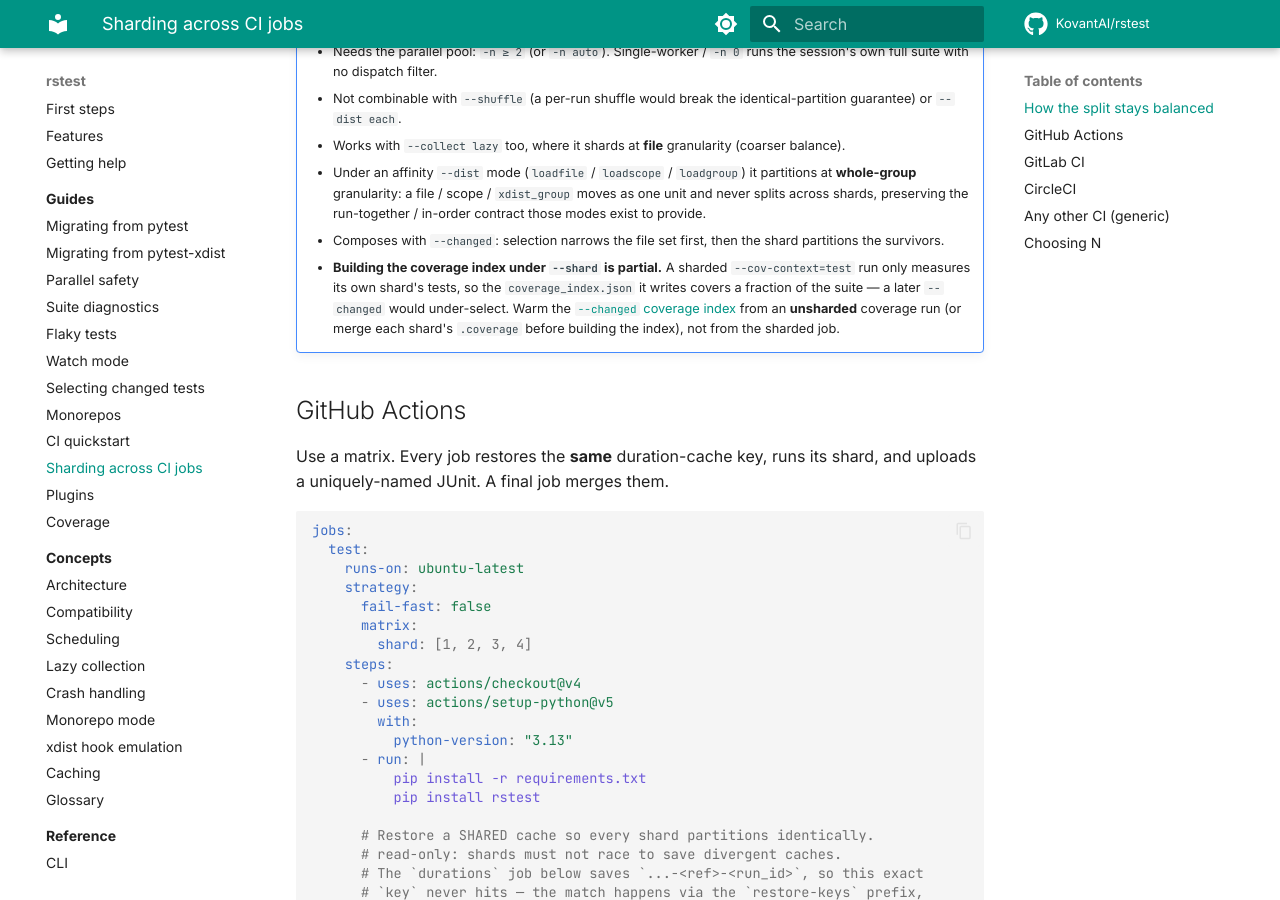
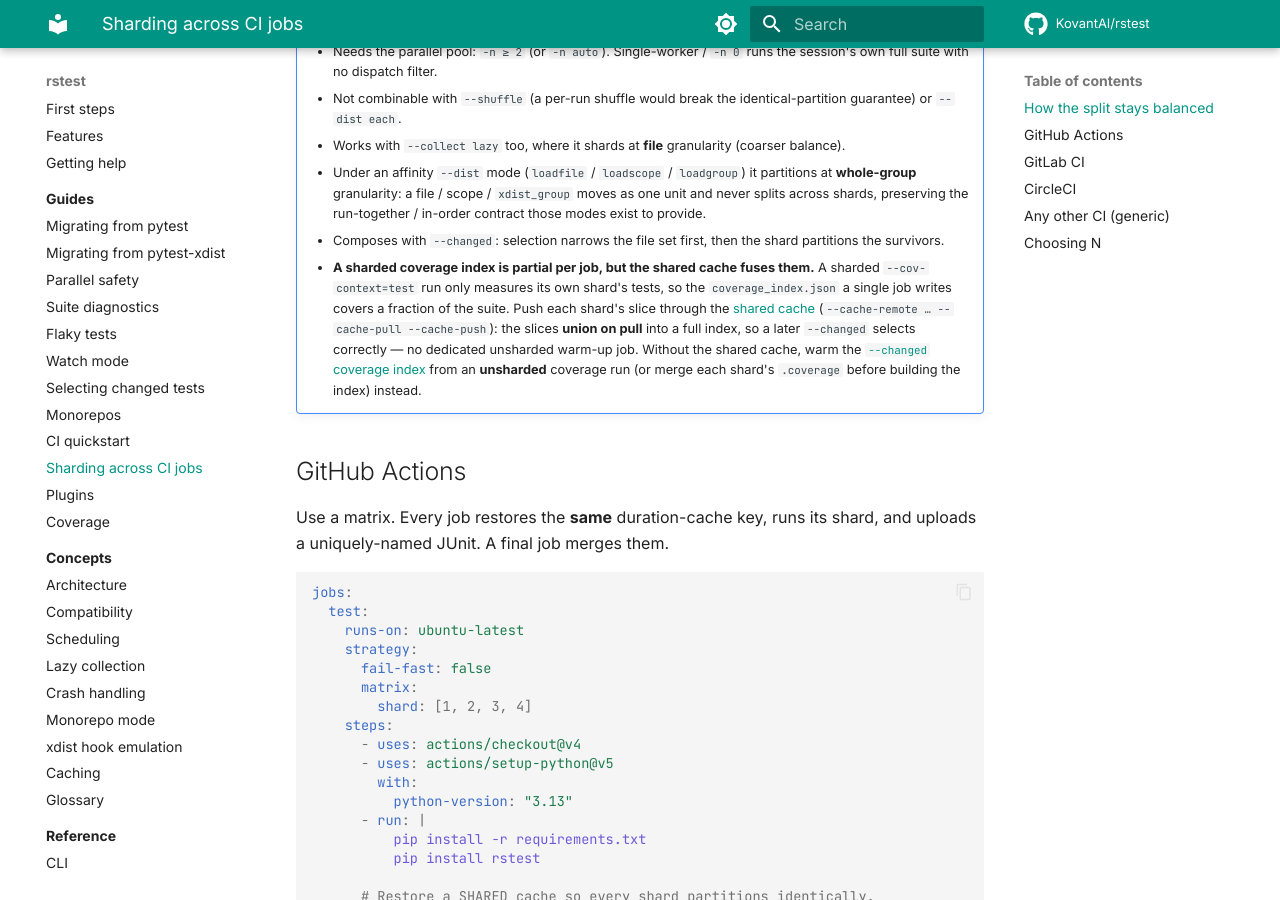
Before and after one commit to KovantAI/rstest, an MkDocs documentation site: the page built from docs/guides/sharding.md, in a window 1280 px wide and 900 px high, scrolled down 1073 px. Built offline with MkDocs 1.6.1 and Material for MkDocs 9.7.7, drawn with Linux system fonts in a browser that asks for light colours; comment, search, counter and statistics services are not loaded.

Commit message:
update documentation with latest feature

```diff
--- a/docs/guides/sharding.md
+++ b/docs/guides/sharding.md
@@ -53,13 +53,17 @@ per-shard JUnit reconstructs the full run.
       those modes exist to provide.
     - Composes with `--changed`: selection narrows the file set first,
       then the shard partitions the survivors.
-    - **Building the coverage index under `--shard` is partial.** A sharded
-      `--cov-context=test` run only measures its own shard's tests, so the
-      `coverage_index.json` it writes covers a fraction of the suite — a later
-      `--changed` would under-select. Warm the [`--changed` coverage
-      index](changed.md#keeping-the-index-warm) from an **unsharded** coverage
-      run (or merge each shard's `.coverage` before building the index), not
-      from the sharded job.
+    - **A sharded coverage index is partial per job, but the shared cache
+      fuses them.** A sharded `--cov-context=test` run only measures its own
+      shard's tests, so the `coverage_index.json` a single job writes covers a
+      fraction of the suite. Push each shard's slice through the
+      [shared cache](../concepts/caching.md#shared-cache-backend)
+      (`--cache-remote … --cache-pull --cache-push`): the slices **union on
+      pull** into a full index, so a later `--changed` selects correctly — no
+      dedicated unsharded warm-up job. Without the shared cache, warm the
+      [`--changed` coverage index](changed.md#keeping-the-index-warm) from an
+      **unsharded** coverage run (or merge each shard's `.coverage` before
+      building the index) instead.
 
 ## GitHub Actions
 
```
Also changed, not shown: docs/concepts/caching.md (+6 -1 lines), docs/guides/changed.md (+8 -3 lines), docs/guides/ci-quickstart.md (+9 -3 lines).
